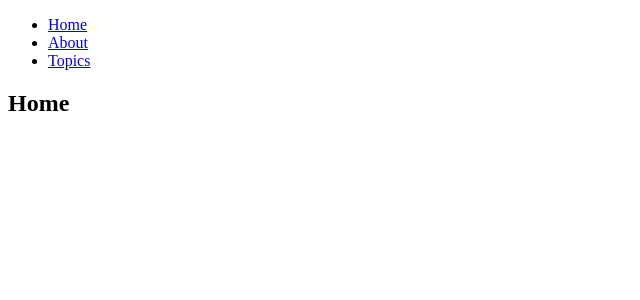
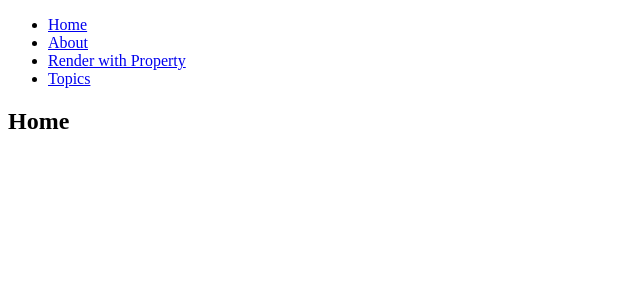
Before and after one commit to bozlurrahman/react-router, a React (Create React App) app: page / in a window 1280 px wide. Shown: the top 300 px of the page, without its empty margins (0-640 px from the left). Built offline with nearby package versions, Linux system fonts and the light colour scheme.

Commit message:
route render property with passing extra parameter.

```diff
--- a/src/App.js
+++ b/src/App.js
@@ -2,6 +2,9 @@ import React from "react";
 import { BrowserRouter as Router, Route, Link, Switch } from "react-router-dom";
 
 function App() {
+
+  const someVariable = true;
+
   return (
     <Router>
       <div>
@@ -10,6 +13,7 @@ function App() {
         <Switch>
           <Route exact path="/" component={Home} />
           <Route path="/about" component={About} />
+          <Route path="/render-prop" render={props => <RenderAbout {...props} extra={someVariable} /> } />
           <Route path="/topics" component={Topics} />
           {/* when none of the above match, <NoMatch> will be rendered */}
           <Route component={NoMatch} />
@@ -30,6 +34,12 @@ function Home() {
 
 function About() {
   return <h2>About</h2>;
+}
+
+function RenderAbout(props) {
+  console.log(props);
+  console.log(props.extra);
+  return <h2>RenderAbout</h2>;
 }
 
 function Topic({ match }) {
@@ -67,6 +77,9 @@ function Header() {
         <Link to="/about">About</Link>
       </li>
       <li>
+        <Link to="/render-prop">Render with Property</Link>
+      </li>
+      <li>
         <Link to="/topics">Topics</Link>
       </li>
     </ul>
```
